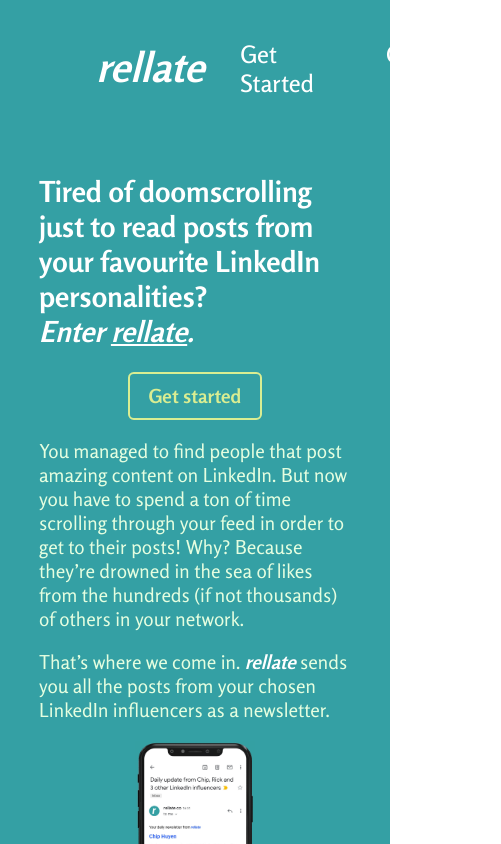
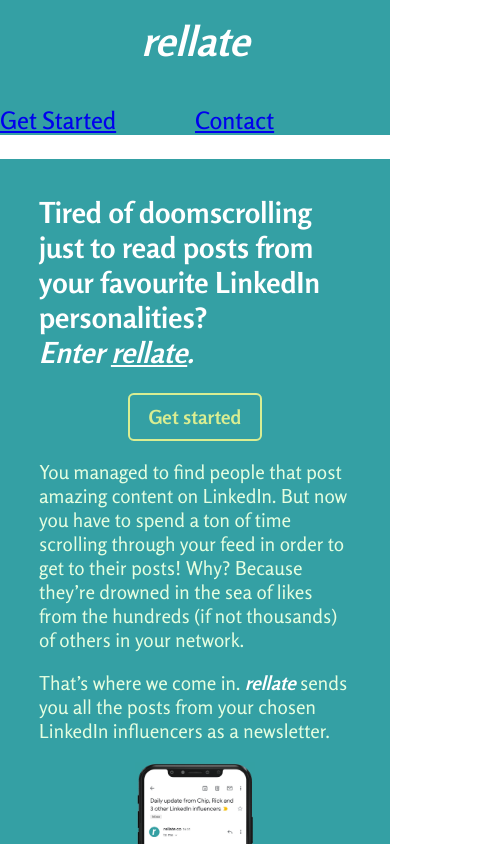
Before and after one commit to mihailthebuilder/rellate-frontend, a React (Create React App) app: page / in a window 390 px wide. Shown: the top 844 px of the page, 501 px wide, since content can reach past the window. Built offline with nearby package versions, Linux system fonts and the light colour scheme.

Commit message:
header work on mobile

```diff
--- a/src/App/Header/index.scss
+++ b/src/App/Header/index.scss
@@ -9,7 +9,7 @@
   color: white;
   padding: 1rem 6rem;
 
-  div {
+  .logo {
     font-size: 1.7em;
     font-weight: bold;
     display: flex;
@@ -29,3 +29,21 @@
     padding: 0;
   }
 }
+
+@media (max-width: 700px) {
+  header {
+    display: block;
+    padding: 0;
+
+    .logo {
+      padding: 1rem 0;
+    }
+
+    ul {
+      grid-template-columns: 1fr 1fr;
+      li {
+        padding: 0;
+      }
+    }
+  }
+}
--- a/src/App/Header/index.tsx
+++ b/src/App/Header/index.tsx
@@ -3,10 +3,14 @@
 
 const Header: React.FC = () => (
   <header>
-    <div className="italic">rellate</div>
+    <div className="italic logo">rellate</div>
     <ul>
-      <li>Get Started</li>
-      <li>Contact</li>
+      <li>
+        <a href="#form">Get Started</a>
+      </li>
+      <li>
+        <a href="#contact">Contact</a>
+      </li>
     </ul>
   </header>
 );
```
